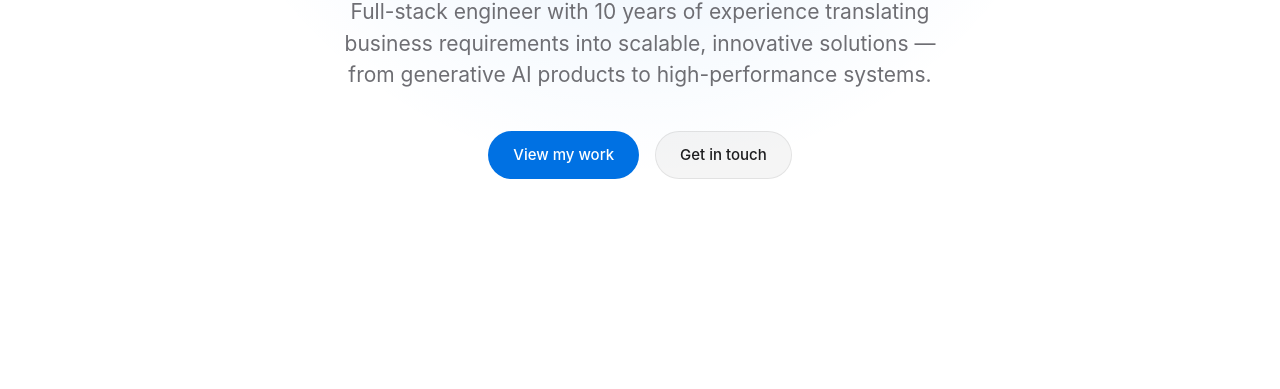
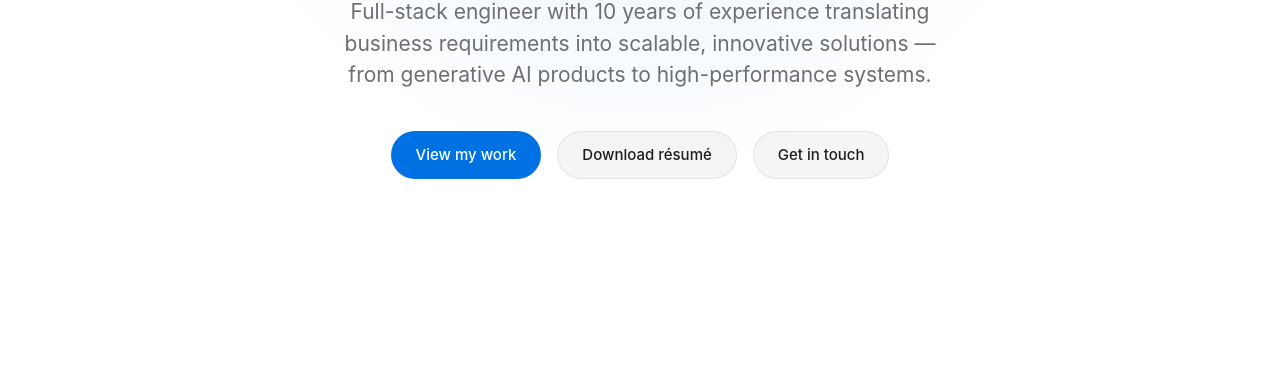
Before and after one commit to ganbaatar11/me, a plain HTML site: page index.html in a window 1280 px wide. Shown: the part 411-800 px from the top of the page. Drawn offline with Linux system fonts and the light colour scheme.

Commit message:
Add files via upload

```diff
--- a/index.html
+++ b/index.html
@@ -30,6 +30,7 @@
     <p class="hero-sub">Full-stack engineer with 10 years of experience translating business requirements into scalable, innovative solutions — from generative AI products to high-performance systems.</p>
     <div class="hero-cta">
       <a href="#experience" class="btn btn-primary">View my work</a>
+      <a href="Ganbaatar-Arslanbaatar-Resume.pdf" download class="btn btn-secondary">Download résumé</a>
       <a href="#contact" class="btn btn-secondary">Get in touch</a>
     </div>
   </div>
@@ -170,6 +171,7 @@
         <a href="mailto:ganbaatar.gb@gmail.com" class="btn btn-primary">ganbaatar.gb@gmail.com</a>
         <a href="https://www.linkedin.com/in/ganbaa" target="_blank" rel="noopener" class="btn btn-secondary">LinkedIn</a>
         <a href="tel:+13124393507" class="btn btn-secondary">(312) 439-3507</a>
+        <a href="Ganbaatar-Arslanbaatar-Resume.pdf" download class="btn btn-secondary">Download résumé</a>
       </div>
       <p class="location">Mountain View, California</p>
     </div>
```
Also changed, not shown: 1 other file.
